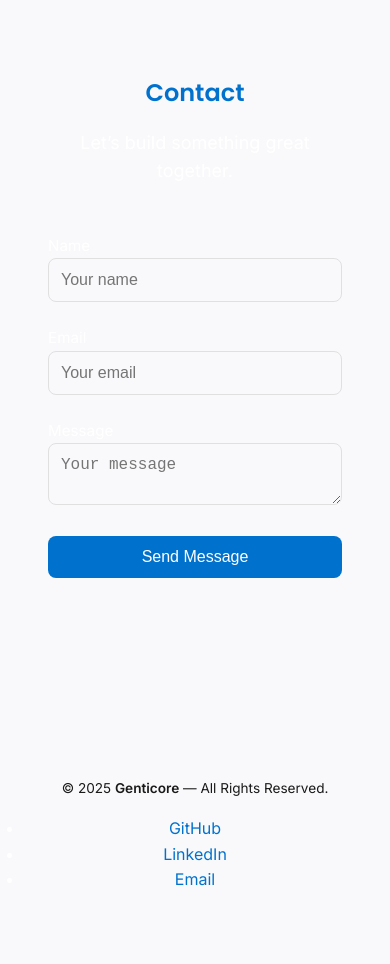
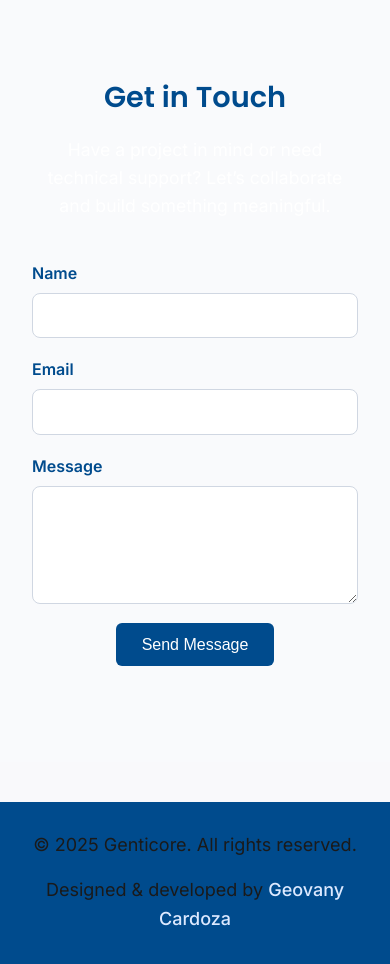
Before and after one commit to Geovany87/genticore-website, a React (Vite) app: page / in a window 390 px wide. Shown: the part 6300-7264 px from the top of the page. Before the commit the page ends 7241 px from the top, so only its background shows below. Built offline with nearby package versions, Linux system fonts and the light colour scheme.

Commit message:
Add Contact section with Formspree integration and responsive Footer component

```diff
--- a/src/components/Contact.jsx
+++ b/src/components/Contact.jsx
@@ -4,23 +4,35 @@ import "../styles/contact.css";
 export default function Contact() {
   return (
     <section id="contact" className="contact">
-      <div className="container">
-        <h2>Contact</h2>
-        <p className="subtitle">Let’s build something great together.</p>
-        <form className="contact-form" onSubmit={(e) => e.preventDefault()}>
-          <label>
-            Name
-            <input type="text" name="name" placeholder="Your name" required />
-          </label>
-          <label>
-            Email
-            <input type="email" name="email" placeholder="Your email" required />
-          </label>
-          <label>
-            Message
-            <textarea name="message" placeholder="Your message" required></textarea>
-          </label>
-          <button type="submit" className="btn-primary">Send Message</button>
+      <div className="contact__container">
+        <h2>Get in Touch</h2>
+        <p className="contact__intro">
+          Have a project in mind or need technical support? Let’s collaborate and build something meaningful.
+        </p>
+
+        <form
+          className="contact__form"
+          action="https://formspree.io/f/mnqeyjjv"
+          method="POST"
+        >
+          <div className="form__group">
+            <label htmlFor="name">Name</label>
+            <input type="text" id="name" name="name" required />
+          </div>
+
+          <div className="form__group">
+            <label htmlFor="email">Email</label>
+            <input type="email" id="email" name="email" required />
+          </div>
+
+          <div className="form__group">
+            <label htmlFor="message">Message</label>
+            <textarea id="message" name="message" rows="5" required></textarea>
+          </div>
+
+          <button type="submit" className="btn btn--primary">
+            Send Message
+          </button>
         </form>
       </div>
     </section>
--- a/src/components/Footer.jsx
+++ b/src/components/Footer.jsx
@@ -1,38 +1,21 @@
-// src/components/Footer.jsx
 import React from "react";
 import "../styles/footer.css";
 
 export default function Footer() {
   return (
-    <footer className="site-footer">
-      <div className="footer-content">
+    <footer className="footer">
+      <div className="footer__content">
+        <p>© {new Date().getFullYear()} Genticore. All rights reserved.</p>
         <p>
-          &copy; {new Date().getFullYear()} <strong>Genticore</strong> — All
-          Rights Reserved.
+          Designed & developed by{" "}
+          <a
+            href="https://genticore.com"
+            target="_blank"
+            rel="noopener noreferrer"
+          >
+            Geovany Cardoza
+          </a>
         </p>
-        <ul className="social-links">
-          <li>
-            <a
-              href="https://github.com/Geovany87"
-              target="_blank"
-              rel="noopener noreferrer"
-            >
-              GitHub
-            </a>
-          </li>
-          <li>
-            <a
-              href="https://linkedin.com"
-              target="_blank"
-              rel="noopener noreferrer"
-            >
-              LinkedIn
-            </a>
-          </li>
-          <li>
-            <a href="mailto:genticore@outlook.com">Email</a>
-          </li>
-        </ul>
       </div>
     </footer>
   );
--- a/src/styles/contact.css
+++ b/src/styles/contact.css
@@ -1,69 +1,80 @@
-@import "./variables.css";
-
 .contact {
-  background: var(--color-bg);
-  color: var(--color-text);
-  padding: 6rem 1.5rem;
+  background: var(--color-bg, #f9fafc);
+  padding: 6rem 2rem;
   text-align: center;
 }
 
-.contact .container {
-  max-width: 800px;
+.contact__container {
+  max-width: 700px;
   margin: 0 auto;
 }
 
 .contact h2 {
-  color: var(--color-accent);
+  font-size: 2.2rem;
+  color: var(--color-primary, #004aad);
   margin-bottom: 1rem;
 }
 
-.contact .subtitle {
-  color: var(--color-text-light);
-  margin-bottom: 3rem;
+.contact__intro {
+  color: var(--color-text-light, #555);
+  font-size: 1.1rem;
+  margin-bottom: 2.5rem;
 }
 
-.contact-form {
+.contact__form {
   display: flex;
   flex-direction: column;
-  gap: 1.5rem;
+  gap: 1.2rem;
 }
 
-.contact-form label {
+.form__group {
+  display: flex;
+  flex-direction: column;
+  align-items: flex-start;
   text-align: left;
-  font-size: 0.95rem;
-  color: var(--color-text-light);
 }
 
-.contact-form input,
-.contact-form textarea {
+.form__group label {
+  font-weight: 600;
+  color: var(--color-primary, #004aad);
+  margin-bottom: 0.4rem;
+}
+
+.form__group input,
+.form__group textarea {
   width: 100%;
-  padding: 0.75rem;
-  border: 1px solid var(--color-border);
+  padding: 0.8rem;
+  border: 1.5px solid #d0d7e2;
   border-radius: 8px;
   font-size: 1rem;
-  background: var(--color-bg-secondary);
-  color: var(--color-text);
+  transition: border 0.3s ease, box-shadow 0.3s ease;
 }
 
-.contact-form button {
-  background: var(--color-accent);
-  color: #fff;
+.form__group input:focus,
+.form__group textarea:focus {
+  border-color: var(--color-primary);
+  box-shadow: 0 0 0 3px rgba(0, 74, 173, 0.1);
+  outline: none;
+}
+
+.btn--primary {
+  align-self: center;
+  background: var(--color-primary);
+  color: white;
+  padding: 0.8rem 1.6rem;
+  font-size: 1rem;
   border: none;
-  border-radius: 8px;
-  padding: 0.75rem 2rem;
-  font-size: 1rem;
+  border-radius: 6px;
   cursor: pointer;
   transition: background 0.3s ease;
 }
 
-.contact-form button:hover {
-  background: var(--color-accent-hover);
+.btn--primary:hover {
+  background: #00327e;
 }
 
-/* Responsive */
-@media (min-width: 768px) {
-  .contact-form {
-    width: 80%;
-    margin: 0 auto;
+@media (max-width: 768px) {
+  .contact h2 {
+    font-size: 1.8rem;
   }
 }
--- a/src/styles/footer.css
+++ b/src/styles/footer.css
@@ -1,50 +1,22 @@
-@import "./variables.css";
-
-/* ---------- FOOTER ---------- */
-footer {
-  background: var(--color-bg-secondary);
-  color: var(--color-text-light);
+.footer {
+  background: var(--color-primary, #004aad);
+  color: white;
   text-align: center;
-  padding: 3rem 1.5rem;
+  padding: 1.8rem 1rem;
 }
 
-.footer-container {
-  max-width: 1000px;
-  margin: 0 auto;
+.footer__content {
+  font-size: 0.95rem;
+  line-height: 1.6;
 }
 
-.footer-logo img {
-  height: 40px;
-  width: auto;
-  margin-bottom: 1rem;
-}
-
-.footer-links {
-  display: flex;
-  justify-content: center;
-  gap: 2rem;
-  margin-bottom: 2rem;
-}
-
-.footer-links a {
-  color: var(--color-text-light);
+.footer__content a {
+  color: #dce9ff;
   text-decoration: none;
-  font-size: 0.95rem;
+  font-weight: 500;
   transition: color 0.3s ease;
 }
 
-.footer-links a:hover {
-  color: var(--color-accent);
+.footer__content a:hover {
+  color: #ffffff;
 }
-
-footer p {
-  font-size: 0.85rem;
-  margin-top: 1rem;
-}
-
-/* ---------- RESPONSIVE ---------- */
-@media (min-width: 768px) {
-  .footer-links {
-    gap: 3rem;
-  }
-}
```
